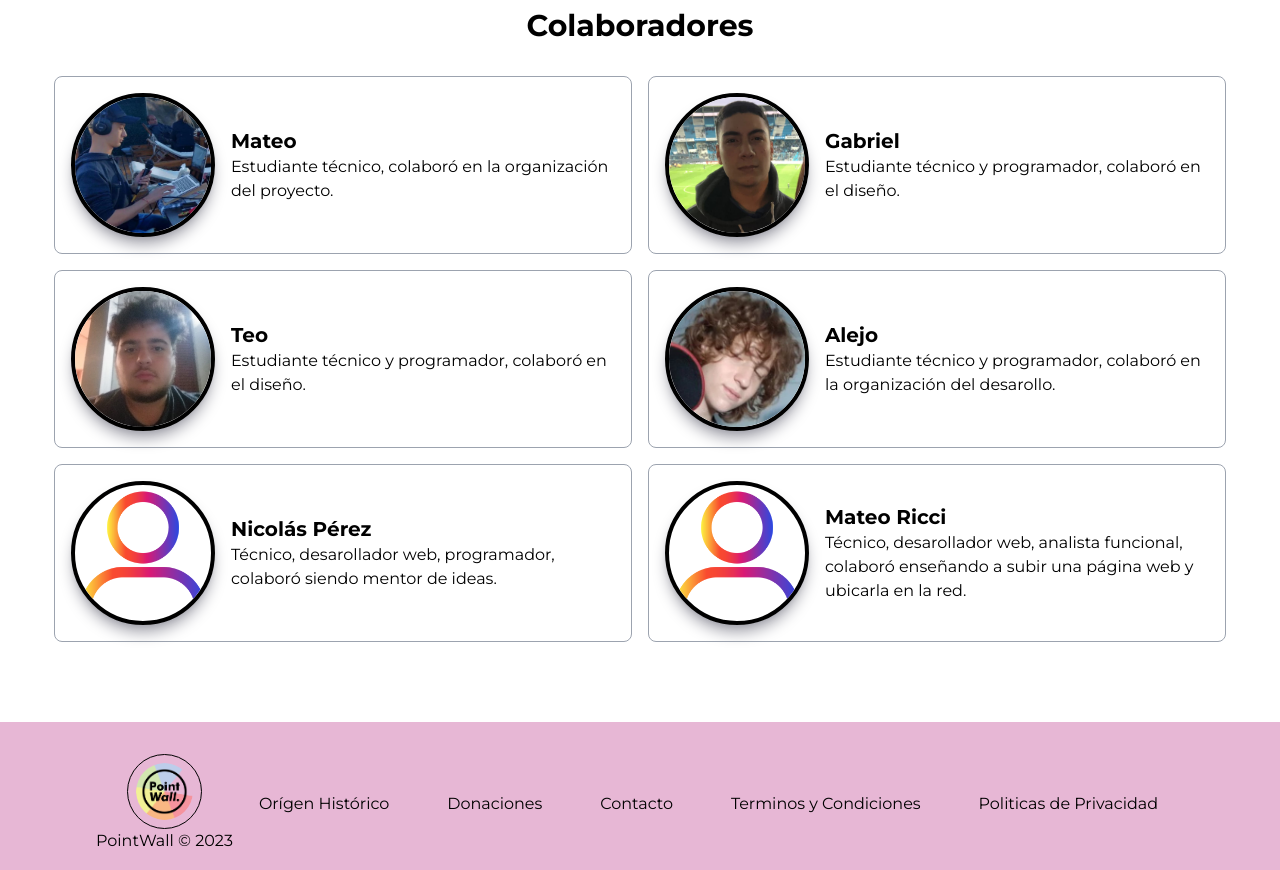
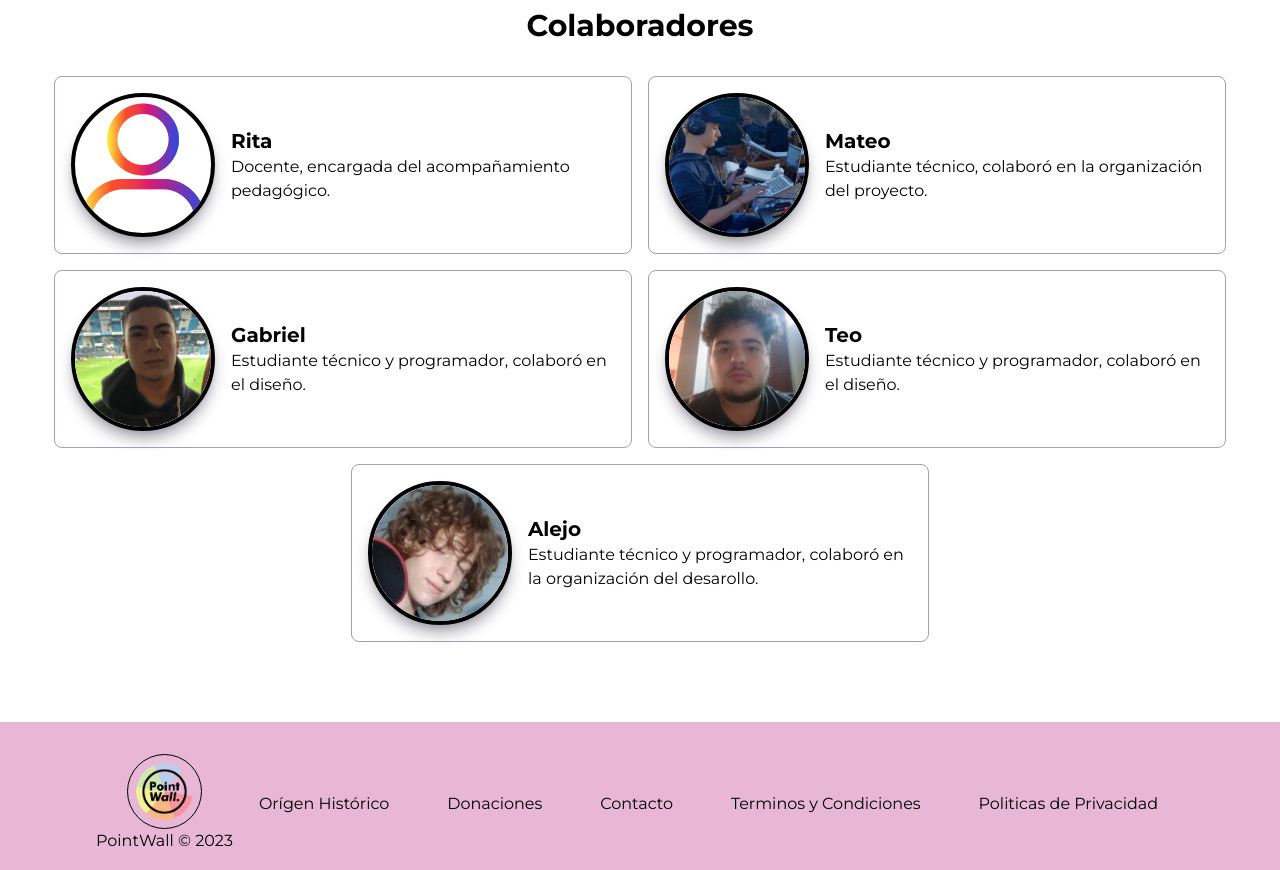
Before and after one commit to PointWall/pointwall, a Next.js app: page /nosotros in a window 1280 px wide. Shown: the part 1580-2450 px from the top of the page. Built offline with nearby package versions, Linux system fonts and the light colour scheme; no server answers.

Commit message:
✏ Update contributors

```diff
--- a/pages/nosotros.tsx
+++ b/pages/nosotros.tsx
@@ -71,6 +71,12 @@ const team: Team[] = [
     name: 'Colaboradores',
     members: [
       {
+        img: null,
+        name: 'Rita',
+        description:
+          'Docente, encargada del acompañamiento pedagógico.'
+      },
+      {
         img: '/images/foto_mateo.jpg',
         name: 'Mateo',
         description:
@@ -91,18 +97,6 @@ const team: Team[] = [
         name: 'Alejo',
         description:
           'Estudiante técnico y programador, colaboró en la organización del desarollo.'
-      },
-      {
-        img: null,
-        name: 'Nicolás Pérez',
-        description:
-          'Técnico, desarollador web, programador, colaboró siendo mentor de ideas.'
-      },
-      {
-        img: null,
-        name: 'Mateo Ricci',
-        description:
-          'Técnico, desarollador web, analista funcional, colaboró enseñando a subir una página web y ubicarla en la red.'
       }
     ]
   }
```
